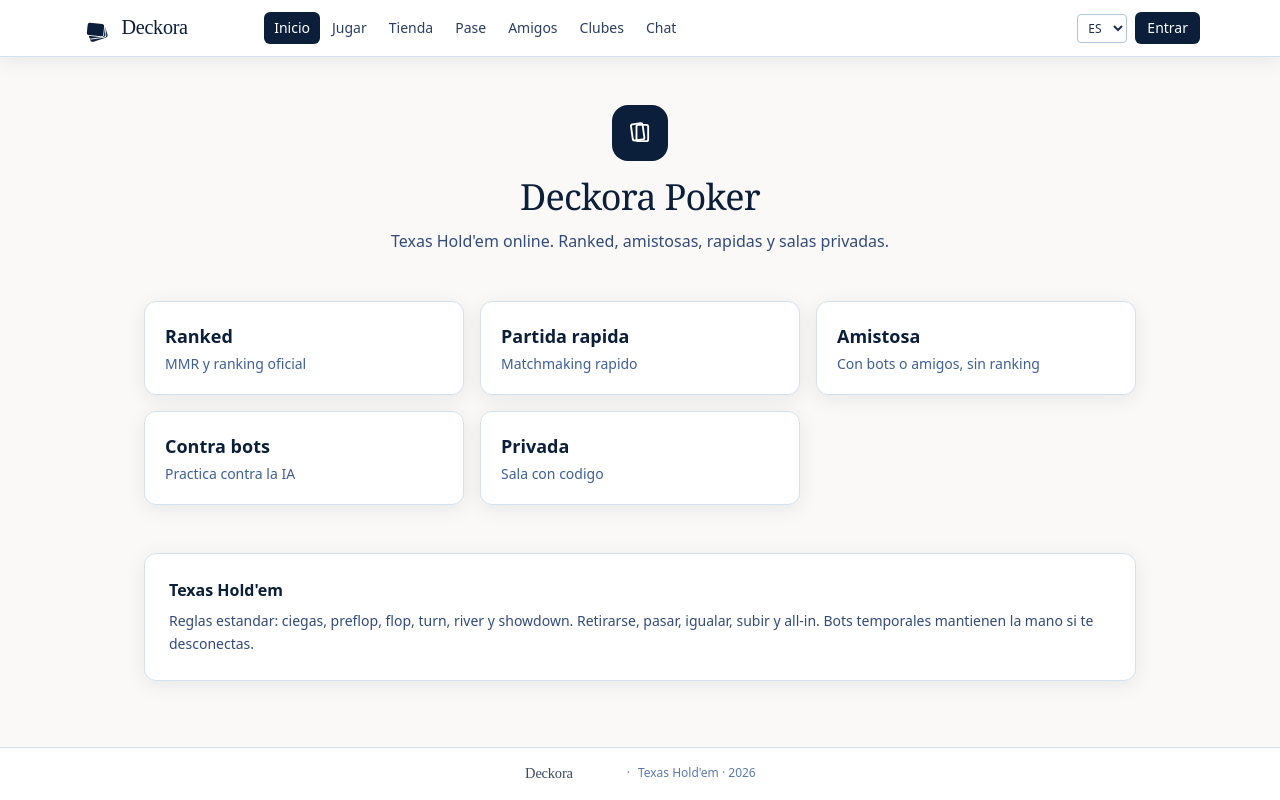
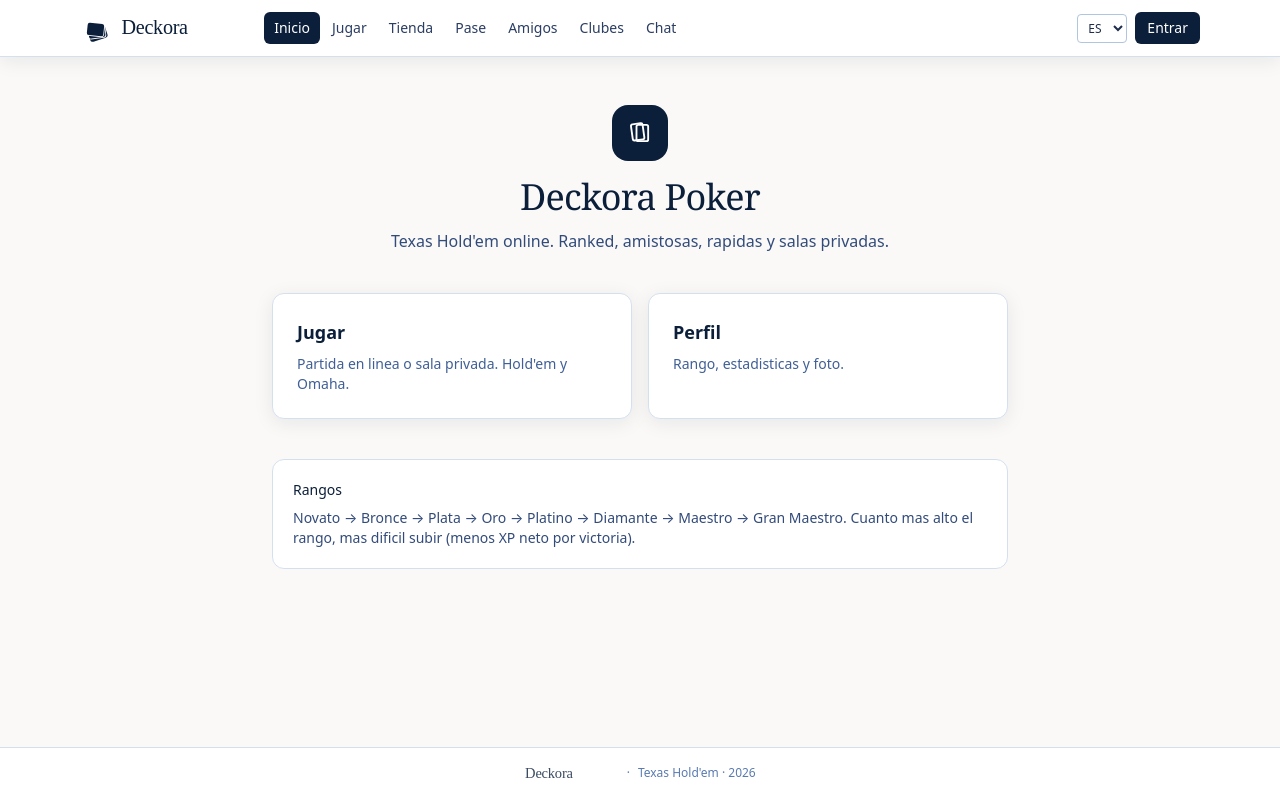
Before and after one commit to VIGARPAST-777-2/card-games-platform, a React (Vite) app in the folder apps/web/: page / in a window 1280 px wide. Built offline with nearby package versions, Linux system fonts and the light colour scheme.

Commit message:
Home points to Play online/private only

```diff
--- a/apps/web/src/pages/HomePage.tsx
+++ b/apps/web/src/pages/HomePage.tsx
@@ -2,21 +2,15 @@ import { Link } from 'react-router-dom';
 import { useAuthStore } from '../store/authStore';
 import { t } from '../i18n';
 import { IconCards } from '../components/Icons';
-
-const MODES = [
-  { id: 'ranked', key: 'ranked' as const, desc: { es: 'MMR y ranking oficial', en: 'MMR and official ranking', fr: 'MMR et classement' } },
-  { id: 'quick', key: 'quick' as const, desc: { es: 'Matchmaking rapido', en: 'Fast matchmaking', fr: 'Matchmaking rapide' } },
-  { id: 'friendly', key: 'friendly' as const, desc: { es: 'Con bots o amigos, sin ranking', en: 'Bots or friends, unranked', fr: 'Bots ou amis, sans classement' } },
-  { id: 'bot', key: 'bots' as const, desc: { es: 'Practica contra la IA', en: 'Practice vs AI', fr: 'Entrainement vs IA' } },
-  { id: 'private', key: 'private' as const, desc: { es: 'Sala con codigo', en: 'Room with code', fr: 'Salle avec code' } },
-];
+import { formatRank } from '@deckora/shared';
 
 export function HomePage() {
   const { profile, lang } = useAuthStore();
+  const rankLabel = formatRank(800, lang);
 
   return (
-    <div className="max-w-5xl mx-auto px-4 py-12">
-      <div className="text-center mb-12">
+    <div className="max-w-3xl mx-auto px-4 py-12">
+      <div className="text-center mb-10">
         <div className="inline-flex items-center justify-center w-14 h-14 rounded-2xl bg-navy-900 text-white mb-4">
           <IconCards className="w-7 h-7" />
         </div>
@@ -24,32 +18,45 @@ export function HomePage() {
         <p className="text-navy-600 max-w-xl mx-auto">{t(lang, 'pokerSub')}</p>
         {profile && (
           <p className="mt-3 text-sm text-navy-500">
-            {profile.username} · {t(lang, 'coins')}: {profile.coins.toLocaleString()}
+            {profile.username} · {rankLabel} · {t(lang, 'coins')}: {profile.coins.toLocaleString()}
           </p>
         )}
       </div>
 
-      <div className="grid sm:grid-cols-2 lg:grid-cols-3 gap-4">
-        {MODES.map((m) => (
-          <Link
-            key={m.id}
-            to={`/play?mode=${m.id}`}
-            className="rounded-xl border border-navy-100 bg-white p-5 shadow-soft hover:border-navy-300 hover:shadow-card transition-all"
-          >
-            <h2 className="font-semibold text-navy-900 text-lg">{t(lang, m.key)}</h2>
-            <p className="text-sm text-navy-500 mt-1">{m.desc[lang]}</p>
-          </Link>
-        ))}
+      <div className="grid sm:grid-cols-2 gap-4">
+        <Link
+          to="/play"
+          className="rounded-xl border border-navy-100 bg-white p-6 shadow-soft hover:border-navy-300 transition-colors"
+        >
+          <h2 className="font-semibold text-navy-900 text-lg">{t(lang, 'play')}</h2>
+          <p className="text-sm text-navy-500 mt-2">
+            {lang === 'en'
+              ? 'Online matchmaking or private room. Hold\'em and Omaha.'
+              : lang === 'fr'
+                ? 'Matchmaking en ligne ou salle privee. Hold\'em et Omaha.'
+                : 'Partida en linea o sala privada. Hold\'em y Omaha.'}
+          </p>
+        </Link>
+        <Link
+          to="/profile"
+          className="rounded-xl border border-navy-100 bg-white p-6 shadow-soft hover:border-navy-300 transition-colors"
+        >
+          <h2 className="font-semibold text-navy-900 text-lg">{t(lang, 'profile')}</h2>
+          <p className="text-sm text-navy-500 mt-2">
+            {lang === 'en'
+              ? 'Rank, stats and avatar.'
+              : lang === 'fr'
+                ? 'Rang, stats et avatar.'
+                : 'Rango, estadisticas y foto.'}
+          </p>
+        </Link>
       </div>
 
-      <div className="mt-12 rounded-xl border border-navy-100 bg-white p-6 shadow-soft">
-        <h2 className="font-semibold text-navy-900 mb-2">Texas Hold'em</h2>
-        <p className="text-sm text-navy-600 leading-relaxed">
-          {lang === 'en'
-            ? 'Standard rules: blinds, preflop, flop, turn, river and showdown. Fold, check, call, raise and all-in. Temporary bots keep the hand if you disconnect.'
-            : lang === 'fr'
-              ? 'Regles standard: blinds, preflop, flop, turn, river et abattage. Se coucher, checker, suivre, relancer et tapis. Des bots temporaires gardent la main en cas de deconnexion.'
-              : 'Reglas estandar: ciegas, preflop, flop, turn, river y showdown. Retirarse, pasar, igualar, subir y all-in. Bots temporales mantienen la mano si te desconectas.'}
+      <div className="mt-10 rounded-xl border border-navy-100 bg-white p-5 text-sm text-navy-600">
+        <p className="font-medium text-navy-900 mb-2">Rangos</p>
+        <p>
+          Novato → Bronce → Plata → Oro → Platino → Diamante → Maestro → Gran Maestro. Cuanto mas alto el rango, mas
+          dificil subir (menos XP neto por victoria).
         </p>
       </div>
     </div>
```
